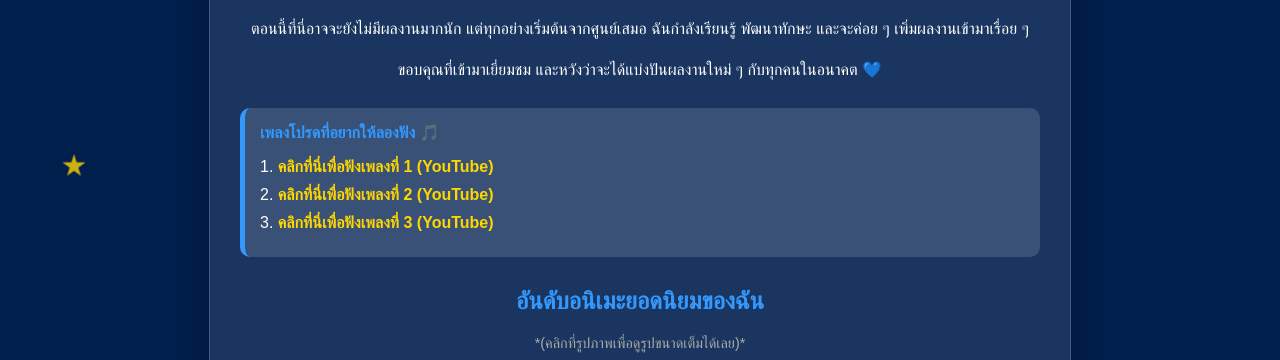
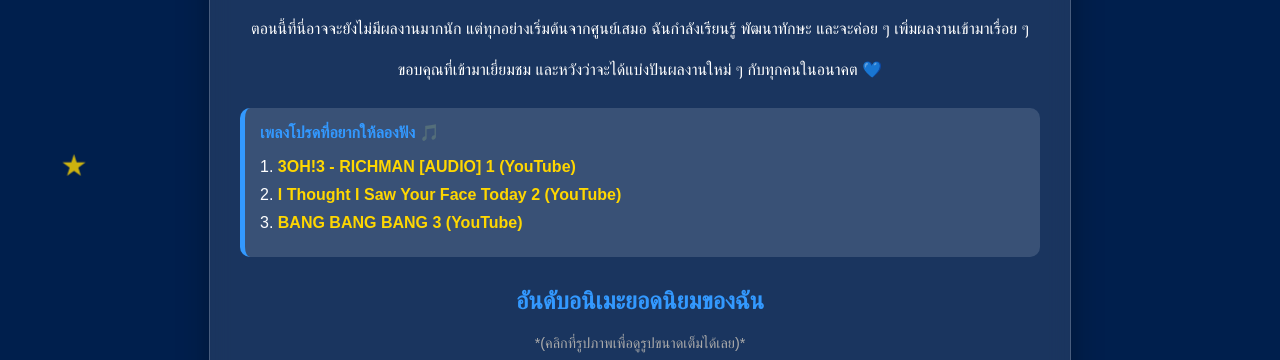
Before and after one commit to voraranyacrongsuk-sudo/midterm_67219010062_vorarany, a plain HTML site: page index.html in a window 1280 px wide. Shown: the part 395-755 px from the top of the page. Drawn offline with Linux system fonts and the light colour scheme.

Commit message:
Commit6 : แก้ไขรูปของโค้ดใส่เพลงและชื่อเพลง

```diff
--- a/index.html
+++ b/index.html
@@ -179,9 +179,9 @@
         <div class="music-section">
             <p class="music-title">เพลงโปรดที่อยากให้ลองฟัง 🎵</p>
             <ul class="music-list">
-                <li>1. <a class="music-link" href="https://youtu.be/Lrr6_oDFhpI?si=7bJrmXSEj9DBkGkB" target="_blank">คลิกที่นี่เพื่อฟังเพลงที่ 1 (YouTube)</a></li>
-                <li>2. <a class="music-link" href="https://youtu.be/bIiIrXM7BUA?si=P_FU6c4YTeraZZ3k" target="_blank">คลิกที่นี่เพื่อฟังเพลงที่ 2 (YouTube)</a></li>
-                <li>3. <a class="music-link" href="https://youtu.be/HJstyRBLqBQ?si=QMPEi16UXBvjr68a" target="_blank">คลิกที่นี่เพื่อฟังเพลงที่ 3 (YouTube)</a></li>
+                <li>1. <a class="music-link" href="https://youtu.be/Lrr6_oDFhpI?si=7bJrmXSEj9DBkGkB" target="_blank">3OH!3 - RICHMAN [AUDIO] 1 (YouTube)</a></li>
+                <li>2. <a class="music-link" href="https://youtu.be/bIiIrXM7BUA?si=P_FU6c4YTeraZZ3k" target="_blank">I Thought I Saw Your Face Today 2 (YouTube)</a></li>
+                <li>3. <a class="music-link" href="https://youtu.be/HJstyRBLqBQ?si=QMPEi16UXBvjr68a" target="_blank">BANG BANG BANG 3 (YouTube)</a></li>
             </ul>
         </div>
 
```
